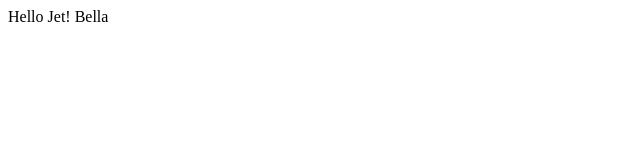
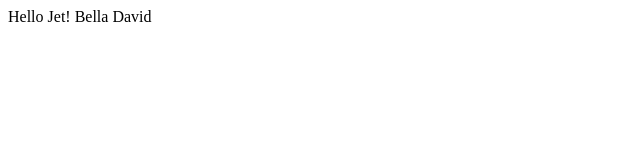
Before and after one commit to JET-PEGA/ex-00, a plain HTML site: page index.html in a window 1280 px wide. Shown: the full height of the page, 0-640 px from the left. Drawn offline with Linux system fonts and the light colour scheme.

Commit message:
第二次

```diff
--- a/index.html
+++ b/index.html
@@ -9,4 +9,5 @@
 
     Hello Jet!
     Bella
+    David
 </body></html>
```
